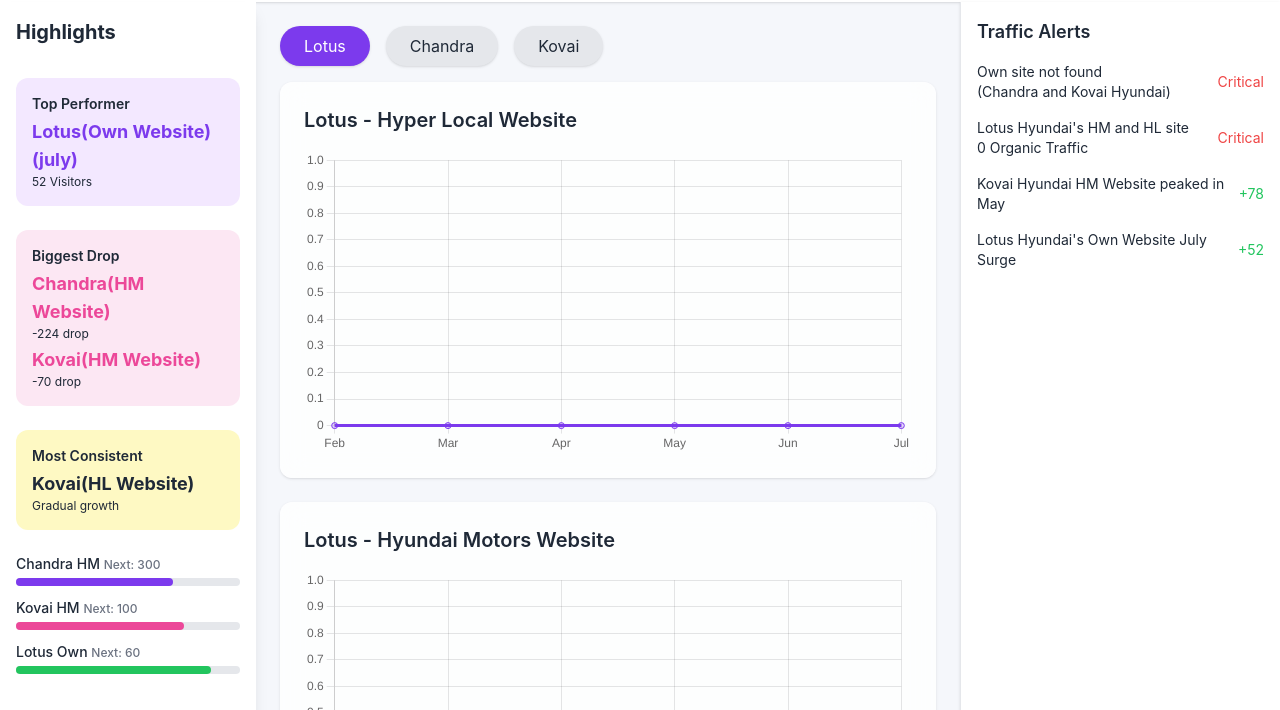
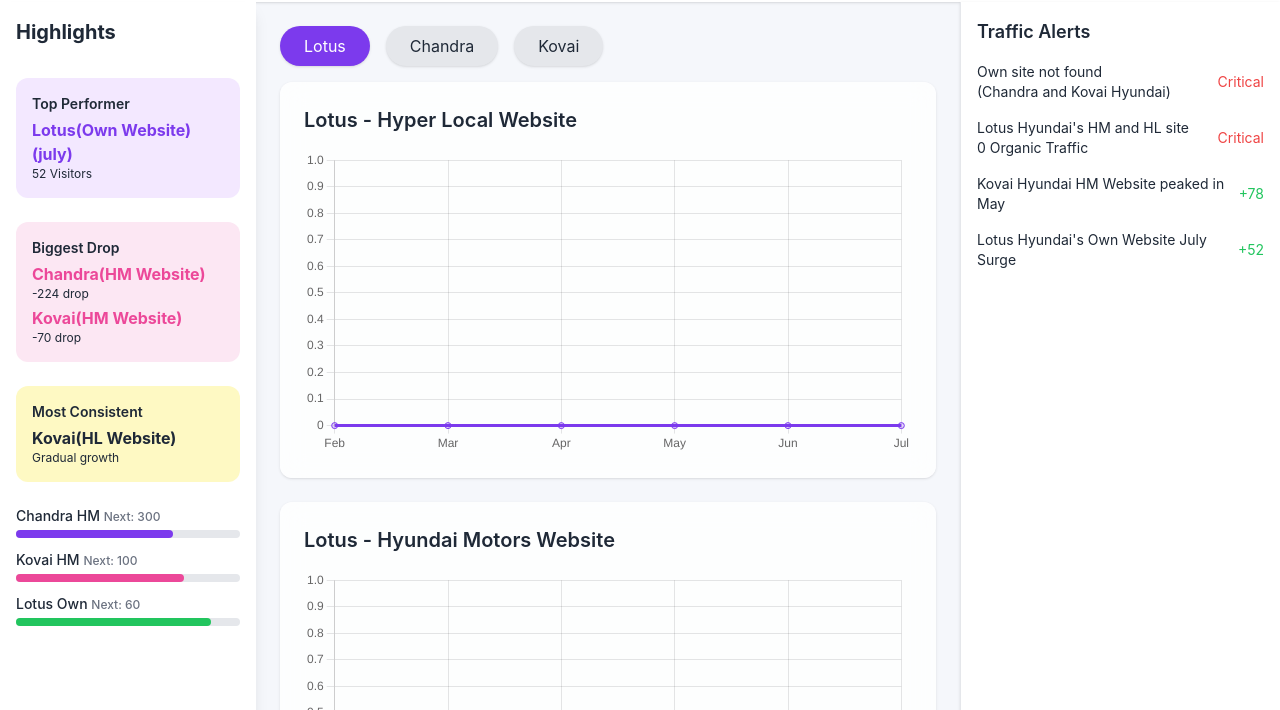
Before and after one commit to DigitalLotus25/Website_Ranking_Insights-15July2025, a plain HTML site: page index.html in a window 1280 px wide. Shown: the part 90-800 px from the top of the page. Drawn offline with nearby package versions, Linux system fonts and the light colour scheme.

Commit message:
Update index.html

```diff
--- a/index.html
+++ b/index.html
@@ -44,19 +44,19 @@
       <h2 class="text-xl font-bold mb-2">Highlights</h2>
       <div class="bg-purple-100 dark:bg-purple-800 p-4 rounded-xl">
         <h3 class="text-sm font-semibold">Top Performer</h3>
-        <p class="text-lg font-bold text-primary mt-1">Lotus(Own Website)(july)</p>
+        <p class="text-md font-bold text-primary mt-1">Lotus(Own Website)(july)</p>
         <p class="text-xs">52 Visitors</p>
       </div>
       <div class="bg-pink-100 dark:bg-pink-800 p-4 rounded-xl">
         <h3 class="text-sm font-semibold">Biggest Drop</h3>
-        <p class="text-lg font-bold text-accent mt-1">Chandra(HM Website)</p>
+        <p class="text-md font-bold text-accent mt-1">Chandra(HM Website)</p>
         <p class="text-xs">-224 drop</p>
-        <p class="text-lg font-bold text-accent mt-1">Kovai(HM Website)</p>
+        <p class="text-md font-bold text-accent mt-1">Kovai(HM Website)</p>
         <p class="text-xs">-70 drop</p>
       </div>
       <div class="bg-yellow-100 dark:bg-yellow-800 p-4 rounded-xl">
         <h3 class="text-sm font-semibold">Most Consistent</h3>
-        <p class="text-lg font-bold mt-1">Kovai(HL Website)</p>
+        <p class="text-md font-bold mt-1">Kovai(HL Website)</p>
         <p class="text-xs">Gradual growth</p>
       </div>
       <div class="mt-4">
```
